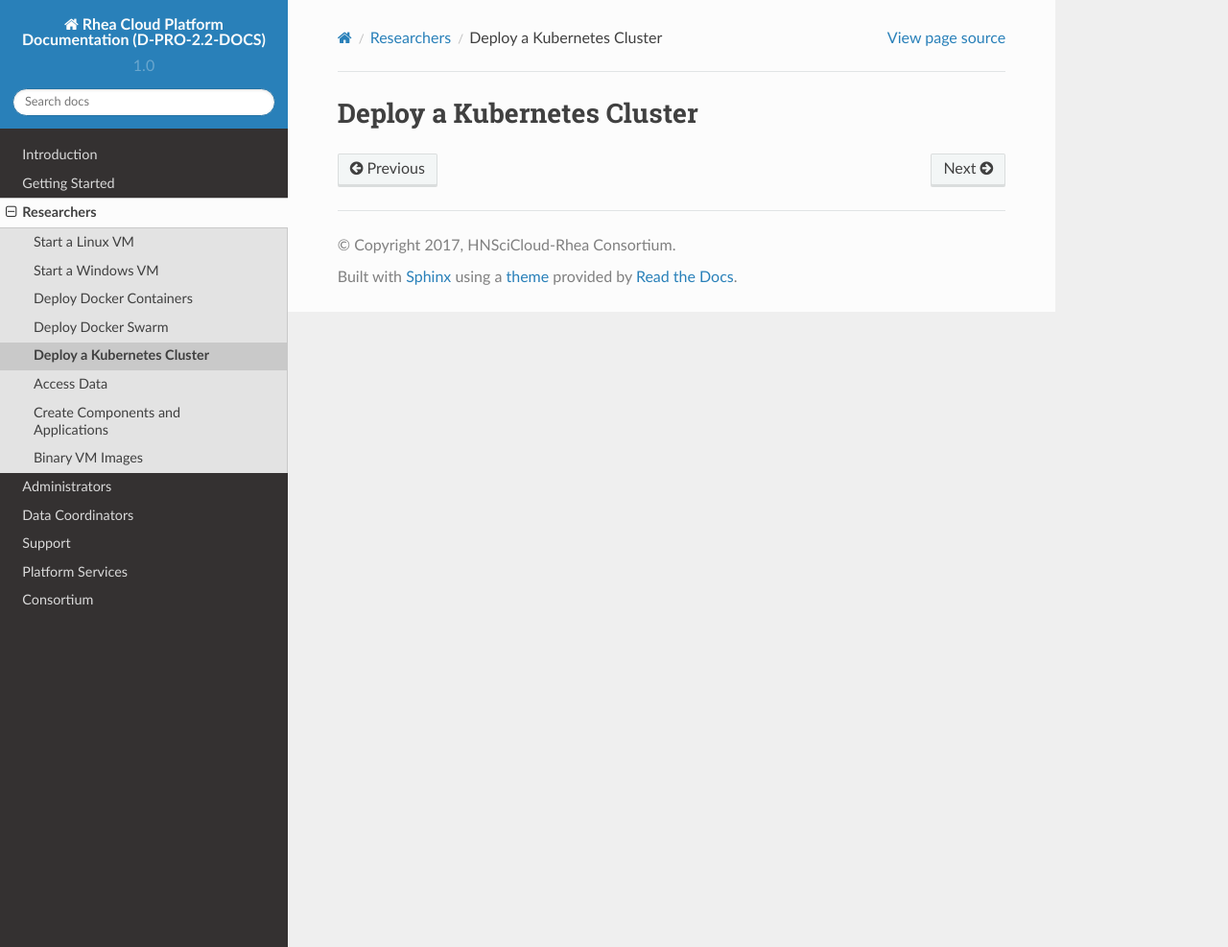
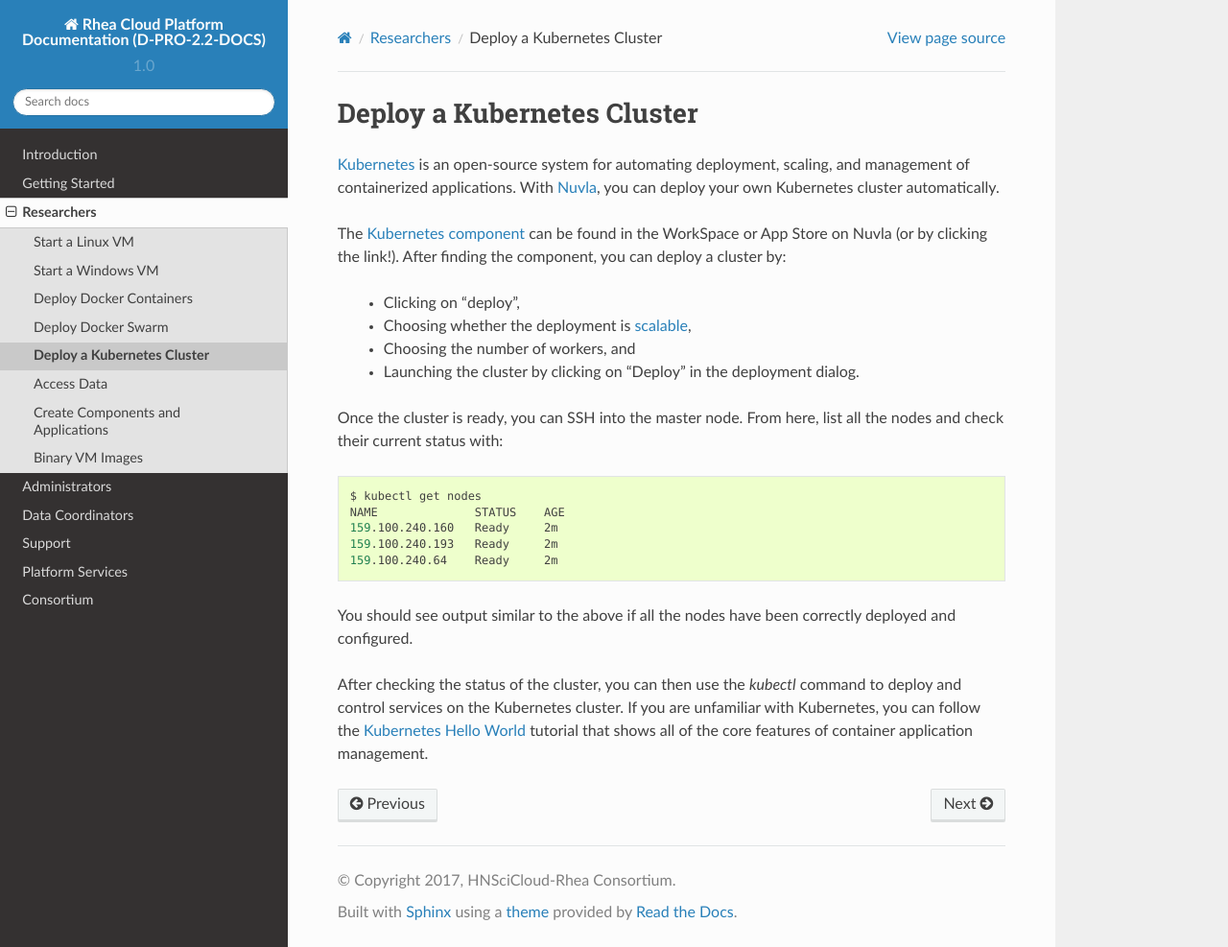
Before and after one commit to teamputtygen/hn-docs, a Sphinx documentation site: the page built from docs/researcher/kubernetes-cluster.rst, in a window 1280 px wide and 987 px high. Shown: the whole window at 96% size. Built offline with Sphinx 7.4.7 and the Read the Docs theme 2.0.0, drawn with Linux system fonts in a browser that asks for light colours.

Commit message:
skeleton kubernetes howto

```diff
--- a/docs/researcher/kubernetes-cluster.rst
+++ b/docs/researcher/kubernetes-cluster.rst
@@ -2,3 +2,47 @@
 
 Deploy a Kubernetes Cluster
 ===========================
+
+Kubernetes_ is an open-source system for automating deployment,
+scaling, and management of containerized applications. With Nuvla_,
+you can deploy your own Kubernetes cluster automatically.
+
+The `Kubernetes component`_ can be found in the WorkSpace or App Store
+on Nuvla (or by clicking the link!).  After finding the component, you
+can deploy a cluster by:
+
+ - Clicking on "deploy",
+ - Choosing whether the deployment is `scalable`_,
+ - Choosing the number of workers, and
+ - Launching the cluster by clicking on "Deploy" in the deployment
+   dialog.
+
+Once the cluster is ready, you can SSH into the master node.  From
+here, list all the nodes and check their current status with:
+
+.. code-block:: bash
+
+    $ kubectl get nodes
+    NAME              STATUS    AGE
+    159.100.240.160   Ready     2m
+    159.100.240.193   Ready     2m
+    159.100.240.64    Ready     2m
+
+You should see output similar to the above if all the nodes have been
+correctly deployed and configured.
+
+After checking the status of the cluster, you can then use the
+`kubectl` command to deploy and control services on the Kubernetes
+cluster.  If you are unfamiliar with Kubernetes, you can follow the
+`Kubernetes Hello World`_ tutorial that shows all of the core features
+of container application management.
+
+.. _Nuvla: https://nuv.la
+
+.. _Kubernetes: https://kubernetes.io
+
+.. _`Kubernetes component`: https://nuv.la/module/apps/Containers/kubernetes/kubernetes
+
+.. _`Kubernetes Hello World`: http://www.toadworld.com/platforms/oracle/w/wiki/11683.creating-a-hello-world-kubernetes-application
+
+.. _scalable: http://ssdocs.sixsq.com/en/latest/tutorials/ss/module-4.html
```
